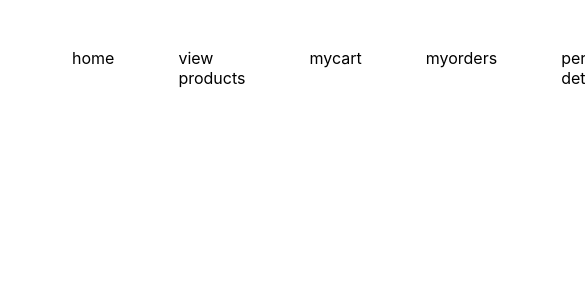
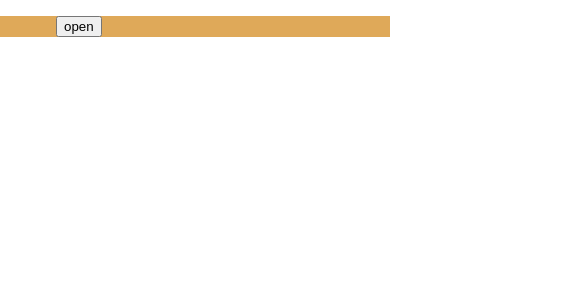
Before and after one commit to venkyvt7/Ecommerce, a React (Create React App) app in the folder frontend/ecommerce/: page / in a window 390 px wide. Shown: the top 300 px of the page, 585 px wide, since content can reach past the window. Built offline with nearby package versions, Linux system fonts and the light colour scheme.

Commit message:
added resposive navbar css logic

```diff
--- a/frontend/ecommerce/src/nav/navbar.css
+++ b/frontend/ecommerce/src/nav/navbar.css
@@ -1,12 +1,65 @@
 ul{
 
-
+    background-color: rgb(223, 169, 89);
     list-style-type: none;
     display: flex;
 
 }
 
-li{
-margin: 2rem;
+button{
+    display: none;
+}
+
+.links{
+    display: flex;
 
 }
+
+li{
+
+
+margin: 2rem;
+/* margin-top: 0rem; */
+}
+
+
+nav{
+    margin-top: 0px;
+}
+
+
+@media only screen and (max-width:600px) {
+
+    ul{
+
+
+    list-style-type: none;
+    display: block;
+    align-items: center;
+    text-align: center;
+
+}
+
+button{
+    display: flex;
+    align-items: center;
+    justify-content: center;
+}
+
+
+li{
+margin: 1rem;
+
+}
+
+#show{
+    display: block;
+
+}
+
+#hidden{
+    display: none;
+}
+
+
+}
--- a/frontend/ecommerce/src/nav/navbar.js
+++ b/frontend/ecommerce/src/nav/navbar.js
@@ -1,18 +1,24 @@
-import React from 'react'
+import React,{useState} from 'react'
 import './navbar.css';
 function Navbar() {
+
+const [butt,setButt]=useState(1);
+
+
+
     return (
         <div>
            <div>
                 <nav>
 
         <ul>
-                <li> home</li>
+       <li>  <button onClick={()=>{setButt(1-butt)}}> open </button></li>
+           <div className="links" id={butt?"hidden":"show"}>   <li> home</li>
                 <li> view products</li>
                 <li> mycart</li>
                 <li> myorders</li>
                 <li>personal details</li>
-
+                </div>
 
         </ul>
 
```
